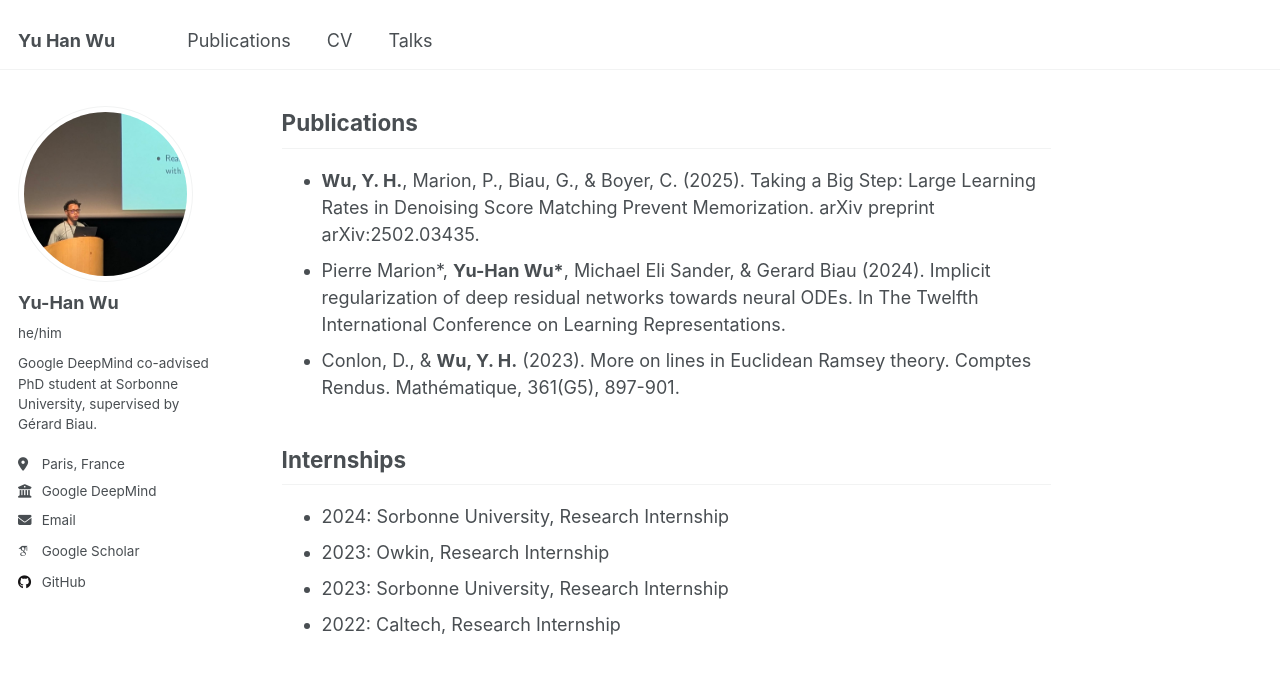
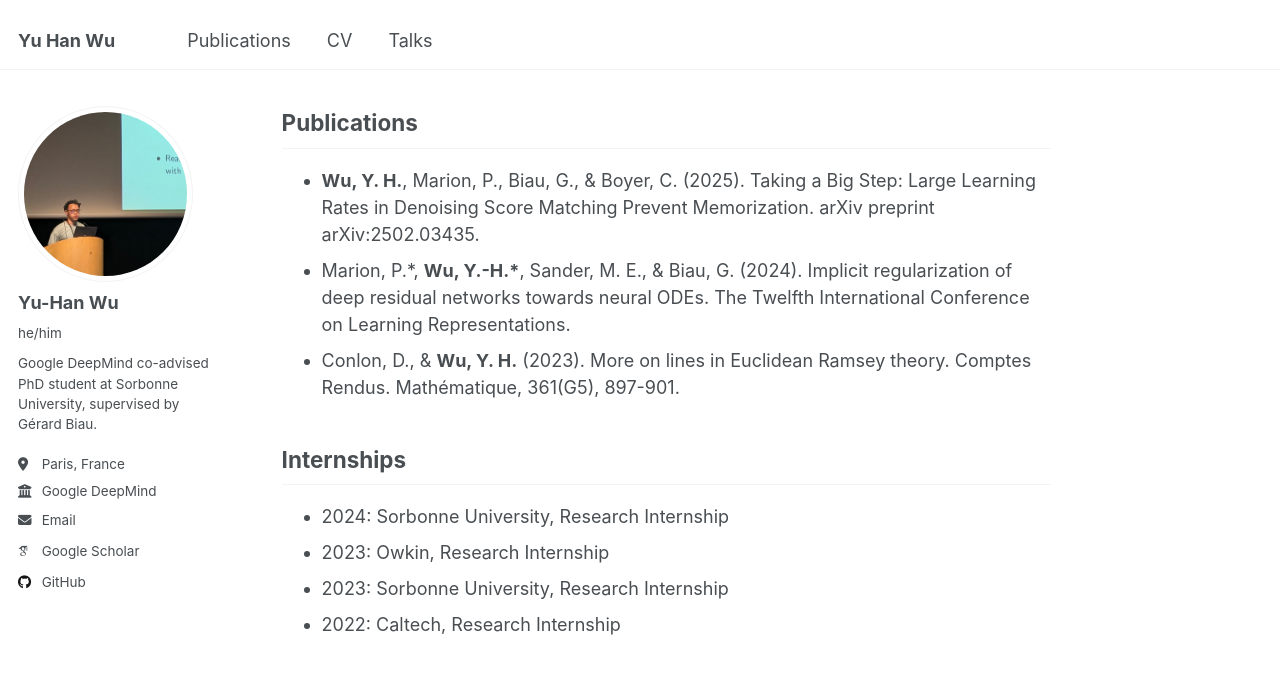
Before and after one commit to pojoowu/pojoowu.github.io, a Jekyll site: the page built from _pages/about.md, in a window 1280 px wide and 900 px high, scrolled down 456 px. Shown: the top 674 px of the window. Built offline with Jekyll 4.4.1, drawn with Linux system fonts in a browser that asks for light colours; some web fonts are replaced.

Commit message:
Update about.md

```diff
--- a/_pages/about.md
+++ b/_pages/about.md
@@ -17,7 +17,7 @@ Hi, I am Yu-Han. I have been a PhD student in [LPSM](https://www.lpsm.paris/) at
 
 ## Publications
 * __Wu, Y. H.__, Marion, P., Biau, G., & Boyer, C. (2025). Taking a Big Step: Large Learning Rates in Denoising Score Matching Prevent Memorization. arXiv preprint arXiv:2502.03435.
-* Pierre Marion\*, __Yu-Han Wu\*__, Michael Eli Sander, & Gerard Biau (2024). Implicit regularization of deep residual networks towards neural ODEs. In The Twelfth International Conference on Learning Representations.
+* Marion, P.\*, __Wu, Y.-H.\*__, Sander, M. E., & Biau, G. (2024). Implicit regularization of deep residual networks towards neural ODEs. The Twelfth International Conference on Learning Representations.
 * Conlon, D., & __Wu, Y. H.__ (2023). More on lines in Euclidean Ramsey theory. Comptes Rendus. Mathématique, 361(G5), 897-901.
 
 ## Internships
```
